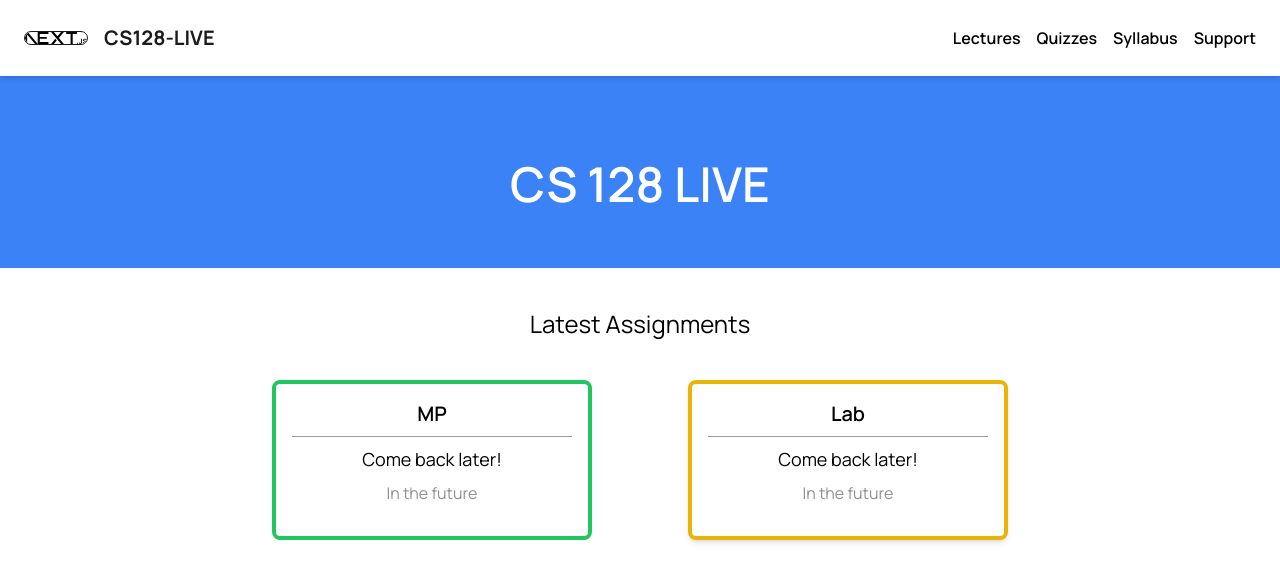
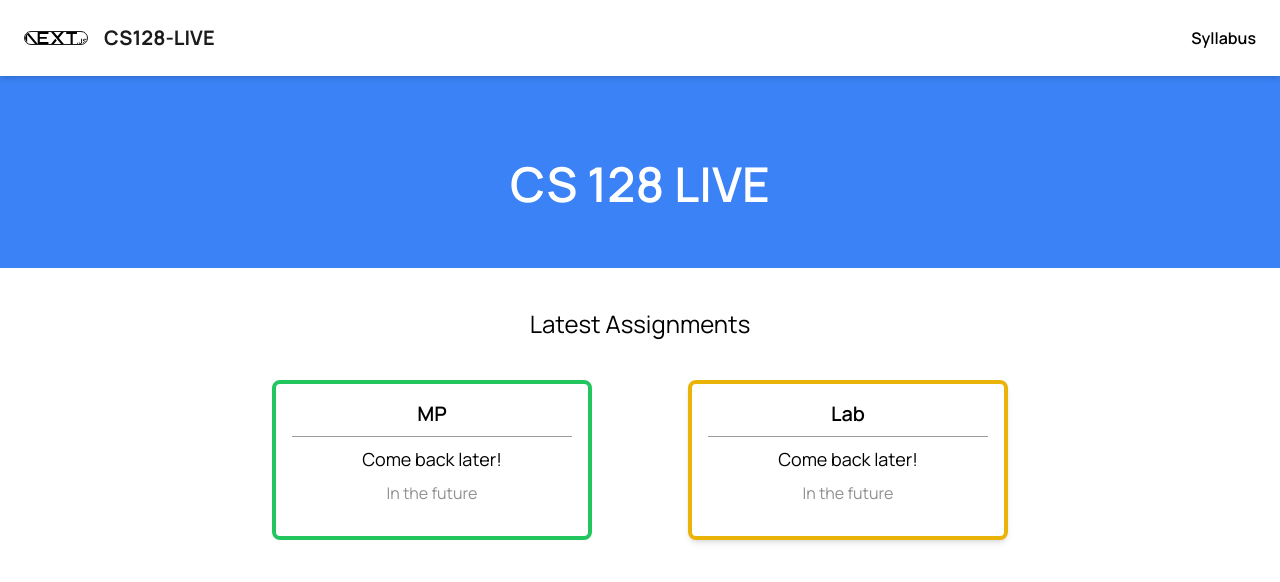
Before and after one commit to drschatz/cs-128-live-web, a Next.js app: page / in a window 1280 px wide. Shown: the top 582 px of the page. Built offline with nearby package versions, Linux system fonts and the light colour scheme.

Commit message:
only leave the syllabus on the nav

```diff
--- a/src/components/Header/index.js
+++ b/src/components/Header/index.js
@@ -19,18 +19,18 @@ const Header = () => {
         <Logo />
         {/* nav links */}
         <div className="hidden md:flex items-center space-x-4">
-          <Link href="/lectures" className="hover:text-accent">
+          {/* <Link href="/lectures" className="hover:text-accent">
             {" "}
             Lectures{" "}
-          </Link>
+          </Link> */}
           {/* <Link href="/assignments" className="hover:text-accent">
             {" "}
             Assignments{" "}
           </Link> */}
-          <Link href="/quizzes" className="hover:text-accent">
+          {/* <Link href="/quizzes" className="hover:text-accent">
             {" "}
             Quizzes{" "}
-          </Link>
+          </Link> */}
           <Link href="/syllabus" className="hover:text-accent">
             {" "}
             Syllabus{" "}
@@ -39,10 +39,10 @@ const Header = () => {
             {" "}
             Course Book{" "}
           </Link> */}
-          <Link href="/support" className="hover:text-accent">
+          {/* <Link href="/support" className="hover:text-accent">
             {" "}
             Support{" "}
-          </Link>
+          </Link> */}
         </div>
 
         {/* Hamburger Icon */}
```
